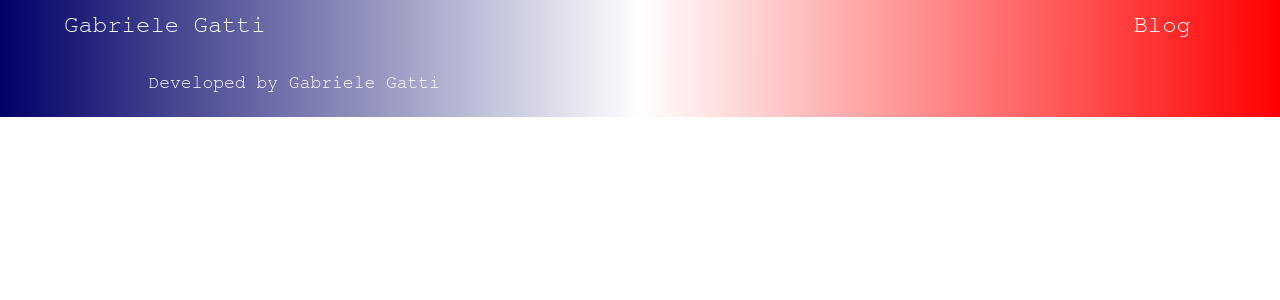
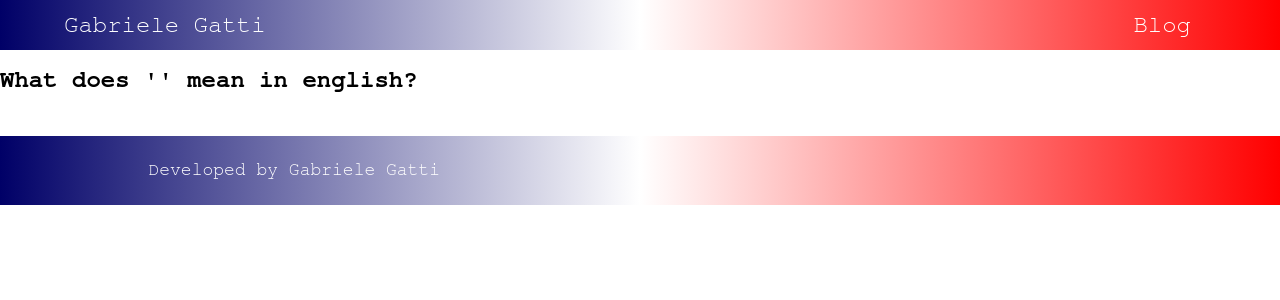
Before and after one commit to Gabri432/angular-language-learner, an Angular app: page / in a window 1280 px wide. Shown: the top 300 px of the page. Built offline with nearby package versions, Linux system fonts and the light colour scheme.

Commit message:
Setting the structure of the home page.

```diff
--- a/src/app/routes/home/home.component.html
+++ b/src/app/routes/home/home.component.html
@@ -1 +1,21 @@
-<p>home works!</p>
+<div id="home">
+    <div id="title-area">
+        <h2>Learn French with flashcards!
+            <br />
+            <br />
+            What does '' mean in english?
+            <br />
+            <br />
+        </h2>
+    </div>
+
+    <div id="flashcard-area">
+        <div></div>
+        <div></div>
+        <app-flashcard [wordToDisplay]="'home'" [position]="'left'"></app-flashcard>
+        <div></div>
+        <app-flashcard [wordToDisplay]="'apple'" [position]="'right'"></app-flashcard>
+        <div></div>
+        <div></div>
+    </div>
+</div>
```
